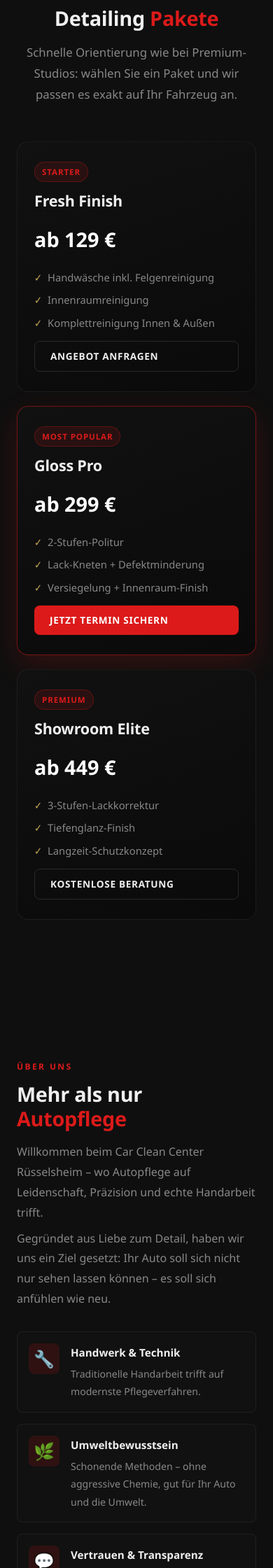
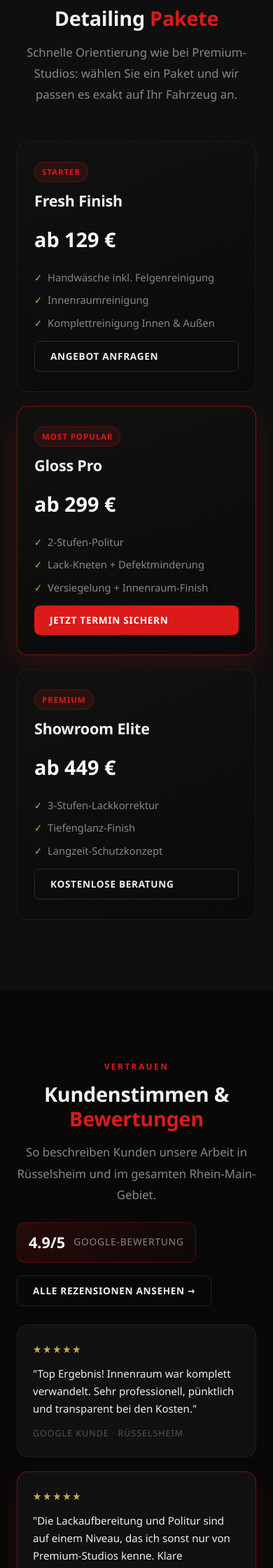
Before and after one commit to pilipandr770/carcleancenter, a Flask app: page / in a window 390 px wide. Shown: the part 3200-5440 px from the top of the page at 70% size. Run offline with Flask 3, Linux system fonts and the light colour scheme; data comes from the database, SQL or seed files in the repository; data that the repository does not hold is empty; some libraries are stand-ins or nearby versions.

Commit message:
feat: add trust reviews, mobile sticky CTA, and scroll motion

```diff
--- a/static/css/style.css
+++ b/static/css/style.css
@@ -684,6 +684,93 @@ p { color: var(--text-muted); line-height: 1.8; }
   margin: 0;
 }
 
+/* ══ REVIEWS ══ */
+.reviews-kpi-row {
+  margin: 24px 0 26px;
+  display: flex;
+  align-items: center;
+  justify-content: space-between;
+  gap: 18px;
+  flex-wrap: wrap;
+}
+.reviews-kpi-card {
+  display: inline-flex;
+  align-items: center;
+  gap: 12px;
+  background: linear-gradient(130deg, rgba(220,26,26,0.15) 0%, rgba(220,26,26,0.03) 100%);
+  border: 1px solid rgba(220,26,26,0.28);
+  border-radius: 12px;
+  padding: 10px 16px;
+}
+.reviews-kpi-score {
+  font-family: var(--font-head);
+  font-size: 1.35rem;
+  font-weight: 900;
+  color: #fff;
+}
+.reviews-kpi-label {
+  color: var(--text-muted);
+  font-size: 0.86rem;
+  text-transform: uppercase;
+  letter-spacing: 0.06em;
+}
+.reviews-grid {
+  display: grid;
+  grid-template-columns: repeat(3, 1fr);
+  gap: 20px;
+}
+.review-card {
+  background: var(--card);
+  border: 1px solid var(--border);
+  border-radius: var(--radius-lg);
+  padding: 22px;
+  transition: transform var(--transition), border-color var(--transition);
+}
+.review-card:hover {
+  transform: translateY(-3px);
+  border-color: rgba(220,26,26,0.25);
+}
+.review-card-featured {
+  border-color: rgba(220,26,26,0.45);
+  box-shadow: 0 12px 36px rgba(220,26,26,0.15);
+}
+.review-stars {
+  color: var(--gold);
+  letter-spacing: 0.12em;
+  font-size: 0.95rem;
+  margin-bottom: 10px;
+}
+.review-text {
+  font-size: 0.94rem;
+  color: var(--text);
+  line-height: 1.65;
+  margin: 0 0 12px;
+}
+.review-author {
+  font-size: 0.78rem;
+  text-transform: uppercase;
+  letter-spacing: 0.08em;
+  color: var(--text-dim);
+  margin: 0;
+}
+
+/* ══ MOBILE STICKY CTA BAR ══ */
+.mobile-sticky-cta {
+  display: none;
+}
+.mobile-sticky-btn {
+  text-align: center;
+  padding: 12px 10px;
+  font-size: 0.78rem;
+  font-weight: 800;
+  letter-spacing: 0.08em;
+  text-transform: uppercase;
+  color: #fff;
+}
+.mobile-sticky-call { background: #151515; }
+.mobile-sticky-wa { background: #159f4e; }
+.mobile-sticky-book { background: var(--red); }
+
 /* ══ CTA BANNER ══ */
 .cta-banner {
   background: linear-gradient(135deg, #1a0505 0%, #0f0f0f 50%, #0a0a0a 100%);
@@ -1223,6 +1310,7 @@ select.form-control { cursor: pointer; }
   .hero-visual { display: none; }
   .packages-grid { grid-template-columns: repeat(2, 1fr); }
   .home-ba-grid { grid-template-columns: repeat(2, 1fr); }
+  .reviews-grid { grid-template-columns: repeat(2, 1fr); }
   .about-grid { grid-template-columns: 1fr; }
   .about-img-wrap { display: none; }
   .services-grid { grid-template-columns: repeat(2, 1fr); }
@@ -1339,7 +1427,28 @@ select.form-control { cursor: pointer; }
   .hero-stat-label { font-size: 0.66rem; }
 
   .packages-grid,
-  .home-ba-grid {
+  .home-ba-grid,
+  .reviews-grid {
     grid-template-columns: 1fr;
   }
+
+  .float-cta {
+    display: none;
+  }
+
+  .mobile-sticky-cta {
+    position: fixed;
+    left: 0;
+    right: 0;
+    bottom: 0;
+    display: grid;
+    grid-template-columns: 1fr 1fr 1fr;
+    z-index: 120;
+    border-top: 1px solid rgba(255,255,255,0.12);
+    box-shadow: 0 -10px 30px rgba(0,0,0,0.45);
+  }
+
+  body {
+    padding-bottom: 54px;
+  }
 }
--- a/static/js/main.js
+++ b/static/js/main.js
@@ -272,4 +272,45 @@ document.addEventListener('DOMContentLoaded', () => {
     });
   }
 
+  // ── HERO PARALLAX + BEFORE/AFTER MOTION ──
+  const heroBgTrack = document.getElementById('heroBgTrack');
+  const homeBaCards = document.querySelectorAll('.home-ba-card');
+  const prefersReducedMotion = window.matchMedia('(prefers-reduced-motion: reduce)').matches;
+
+  if (!prefersReducedMotion && (heroBgTrack || homeBaCards.length)) {
+    let ticking = false;
+    const onMotionScroll = () => {
+      if (ticking) return;
+      ticking = true;
+      requestAnimationFrame(() => {
+        const y = window.scrollY || 0;
+
+        if (heroBgTrack) {
+          const shift = Math.min(90, y * 0.12);
+          heroBgTrack.style.transform = `translateY(${shift}px)`;
+        }
+
+        homeBaCards.forEach((card) => {
+          const media = card.querySelector('.home-ba-media');
+          const divider = card.querySelector('.home-ba-divider');
+          const afterWrap = card.querySelector('.home-ba-after-wrap');
+          if (!media || !divider || !afterWrap) return;
+
+          const rect = card.getBoundingClientRect();
+          const viewportMid = window.innerHeight / 2;
+          const progress = (viewportMid - rect.top) / (window.innerHeight + rect.height);
+          const percent = Math.max(30, Math.min(70, 50 + (progress - 0.5) * 35));
+
+          divider.style.left = `${percent}%`;
+          afterWrap.style.clipPath = `inset(0 0 0 ${percent}%)`;
+        });
+
+        ticking = false;
+      });
+    };
+
+    window.addEventListener('scroll', onMotionScroll, { passive: true });
+    onMotionScroll();
+  }
+
 });
--- a/templates/index.html
+++ b/templates/index.html
@@ -191,6 +191,43 @@
   </div>
 </section>
 
+<!-- ══ REVIEWS ══ -->
+<section class="section" aria-labelledby="reviews-heading">
+  <div class="container">
+    <div class="text-center">
+      <span class="section-label">Vertrauen</span>
+      <h2 class="section-title" id="reviews-heading">Kundenstimmen & <span>Bewertungen</span></h2>
+      <p class="section-subtitle" style="margin:0 auto;max-width:680px;">So beschreiben Kunden unsere Arbeit in Rüsselsheim und im gesamten Rhein-Main-Gebiet.</p>
+    </div>
+
+    <div class="reviews-kpi-row">
+      <div class="reviews-kpi-card">
+        <span class="reviews-kpi-score">4.9/5</span>
+        <span class="reviews-kpi-label">Google-Bewertung</span>
+      </div>
+      <a href="https://maps.app.goo.gl/izo2LgG3KRjFr1pa6?g_st=iw" target="_blank" rel="noopener" class="btn btn-outline btn-sm">Alle Rezensionen ansehen →</a>
+    </div>
+
+    <div class="reviews-grid">
+      <article class="review-card">
+        <div class="review-stars">★★★★★</div>
+        <p class="review-text">"Top Ergebnis! Innenraum war komplett verwandelt. Sehr professionell, pünktlich und transparent bei den Kosten."</p>
+        <p class="review-author">Google Kunde · Rüsselsheim</p>
+      </article>
+      <article class="review-card review-card-featured">
+        <div class="review-stars">★★★★★</div>
+        <p class="review-text">"Die Lackaufbereitung und Politur sind auf einem Niveau, das ich sonst nur von Premium-Studios kenne. Klare Empfehlung."</p>
+        <p class="review-author">Google Kunde · Frankfurt</p>
+      </article>
+      <article class="review-card">
+        <div class="review-stars">★★★★★</div>
+        <p class="review-text">"Vom Erstkontakt bis zur Übergabe alles super. Auto sieht aus wie neu, und die Beratung war ehrlich und verständlich."</p>
+        <p class="review-author">Google Kunde · Mainz</p>
+      </article>
+    </div>
+  </div>
+</section>
+
 <!-- ══ BEFORE AFTER SHOWCASE ══ -->
 {% if featured_pairs %}
 <section class="section" aria-labelledby="ba-showcase-heading">
@@ -352,4 +389,11 @@
   </div>
 </section>
 
+<!-- ══ MOBILE STICKY CTA ══ -->
+<div class="mobile-sticky-cta" aria-label="Schnellaktionen">
+  <a href="tel:{{ business.phone }}" class="mobile-sticky-btn mobile-sticky-call">Anrufen</a>
+  <a href="{{ business.whatsapp }}" class="mobile-sticky-btn mobile-sticky-wa" target="_blank" rel="noopener">WhatsApp</a>
+  <a href="/kontakt/" class="mobile-sticky-btn mobile-sticky-book">Termin</a>
+</div>
+
 {% endblock %}
```
